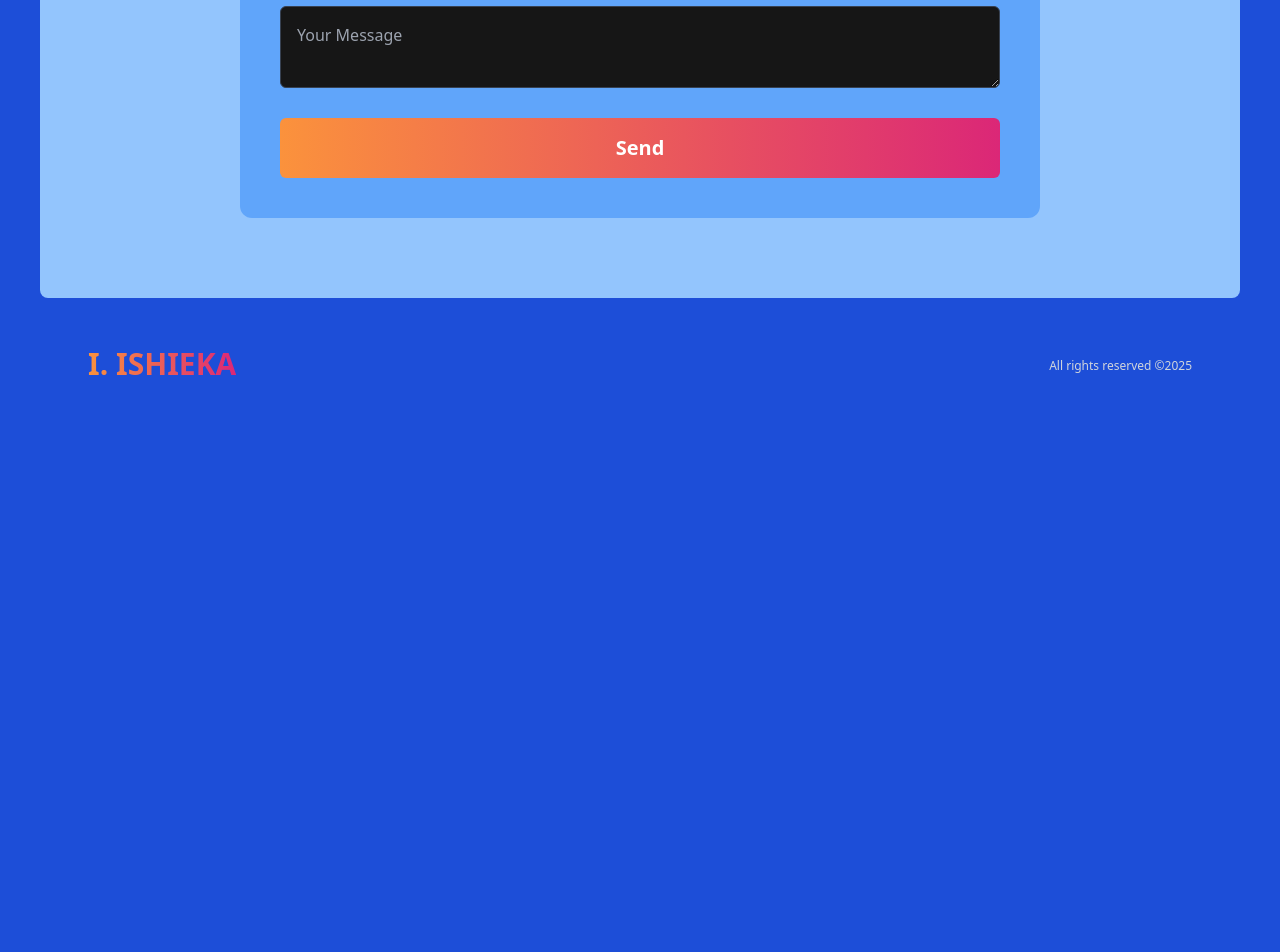
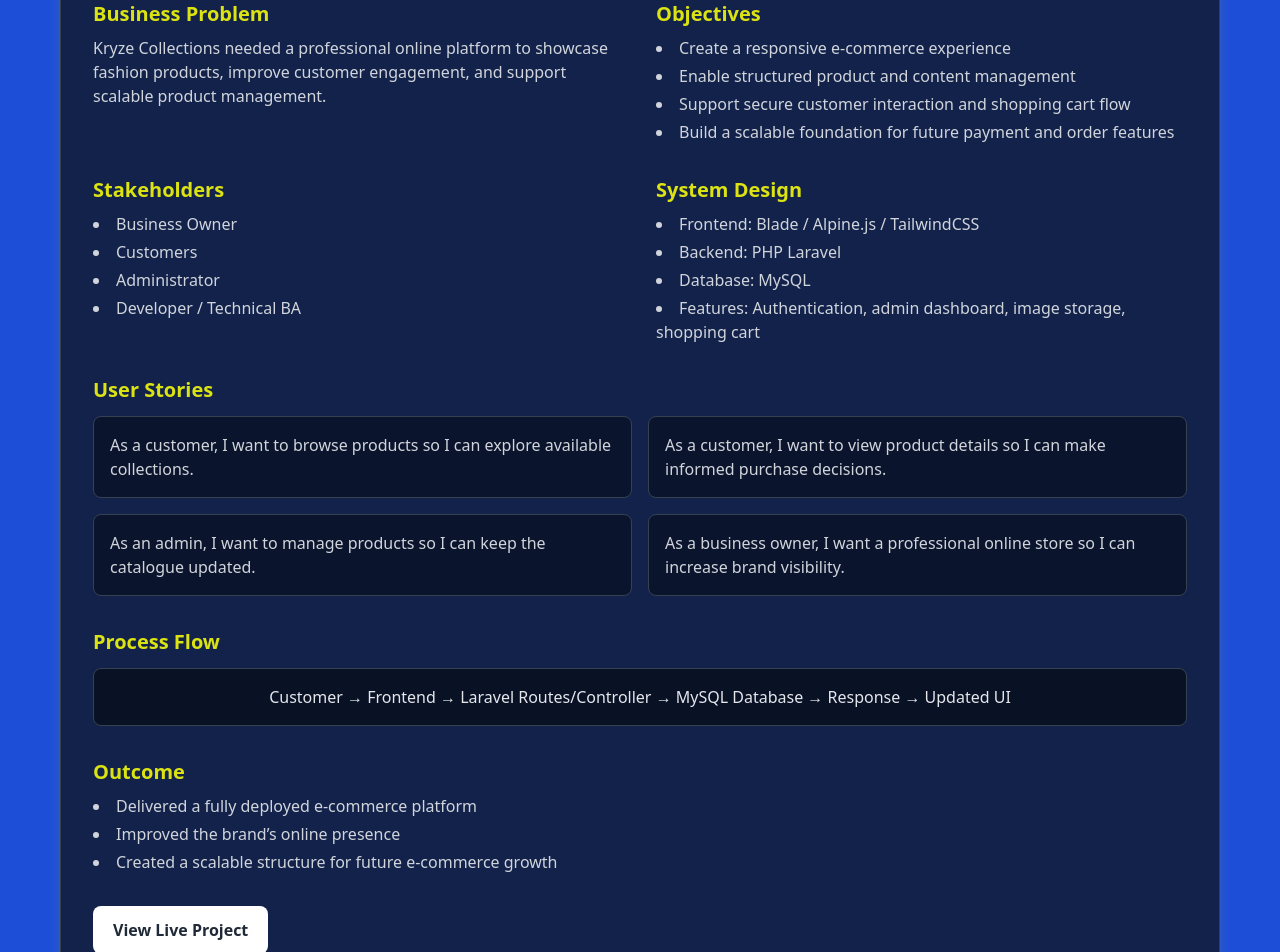
Before and after one commit to sam-guru/portfolio, a React (Create React App) app: page / in a window 1280 px wide. Shown: the part 2720-3672 px from the top of the page. Before the commit the page ends 3168 px from the top, so only its background shows below. Built offline with nearby package versions, Linux system fonts and the light colour scheme.

Commit message:
BA case studies added

```diff
--- a/src/App.js
+++ b/src/App.js
@@ -6,6 +6,7 @@
 import Navbar from "./components/Navbar";
 import Skills from "./components/Skills";
 import Work from "./components/Work";
+import CaseStudies from './components/CaseStudies';
 
 function App() {
   const [darkMode, setDarkMode] = useState(false);
@@ -25,6 +26,7 @@
       <Skills darkMode={darkMode} />
       <About darkMode={darkMode} />
       <Work darkMode={darkMode} />
+      <CaseStudies darkMode={darkMode} />
       <Contact darkMode={darkMode} />
       <Footer darkMode={darkMode} />
     </div>
--- /dev/null
+++ b/src/components/CaseStudies.jsx
@@ -0,0 +1,178 @@
+import React, { useEffect } from 'react';
+import AOS from 'aos';
+import 'aos/dist/aos.css';
+import 'swiper/css';
+import 'swiper/css/pagination';
+import 'swiper/css/navigation';
+
+
+
+const caseStudies = [
+  {
+    title: 'Kryze Collections',
+    subtitle: 'E-commerce Business Analysis & System Design',
+    problem:
+      'Kryze Collections needed a professional online platform to showcase fashion products, improve customer engagement, and support scalable product management.',
+    objectives: [
+      'Create a responsive e-commerce experience',
+      'Enable structured product and content management',
+      'Support secure customer interaction and shopping cart flow',
+      'Build a scalable foundation for future payment and order features'
+    ],
+    stakeholders: [
+      'Business Owner',
+      'Customers',
+      'Administrator',
+      'Developer / Technical BA'
+    ],
+    userStories: [
+      'As a customer, I want to browse products so I can explore available collections.',
+      'As a customer, I want to view product details so I can make informed purchase decisions.',
+      'As an admin, I want to manage products so I can keep the catalogue updated.',
+      'As a business owner, I want a professional online store so I can increase brand visibility.'
+    ],
+    processFlow:
+      'Customer → Frontend → Laravel Routes/Controller → MySQL Database → Response → Updated UI',
+    systemDesign: [
+      'Frontend: Blade / Alpine.js / TailwindCSS',
+      'Backend: PHP Laravel',
+      'Database: MySQL',
+      'Features: Authentication, admin dashboard, image storage, shopping cart'
+    ],
+    outcome: [
+      'Delivered a fully deployed e-commerce platform',
+      'Improved the brand’s online presence',
+      'Created a scalable structure for future e-commerce growth'
+    ]
+  }
+];
+
+const CaseStudies = () => {
+  useEffect(() => {
+    AOS.init({
+      duration: 1000,
+      once: false,
+    });
+  }, []);
+
+  return (
+    <div className='scroll-mt-[120px] max-w-[1200px] mx-auto p-5' id='work'>
+
+      {/* Business Analysis Case Studies */}
+        <div className='mt-24' data-aos='fade-up' data-aos-delay='200'>
+            <div className='mb-10'>
+                <p className='text-4xl mb-3 font-bold primary-color'>
+                    Business Analysis Case Studies
+                </p>
+                <p className='text-gray-100'>
+                    Selected projects showing how I analyse business problems, define requirements,
+                    and design technical solutions.
+                </p>
+            </div>
+
+            {caseStudies.map((study, index) => (
+                <div
+                    key={index}
+                    className='bg-gray-900/80 border border-gray-700 rounded-xl p-6 md:p-8 shadow-lg shadow-[#dce312]/20'>
+                    <div className='mb-6'>
+                        <h3 className='text-2xl md:text-3xl font-bold text-gray-100'>
+                            {study.title}
+                        </h3>
+                        <p className='text-blue-400 mt-2'>{study.subtitle}</p>
+                    </div>
+
+                    <div className='grid md:grid-cols-2 gap-8'>
+                        <div>
+                            <h4 className='text-xl font-semibold text-[#dce312] mb-2'>
+                                Business Problem
+                            </h4>
+                            <p className='text-gray-300'>{study.problem}</p>
+                        </div>
+
+                        <div>
+                            <h4 className='text-xl font-semibold text-[#dce312] mb-2'>
+                                Objectives
+                            </h4>
+                            <ul className='list-disc list-inside text-gray-300 space-y-1'>
+                                {study.objectives.map((item, i) => (
+                                <li key={i}>{item}</li>
+                                ))}
+                            </ul>
+                        </div>
+
+                        <div>
+                            <h4 className='text-xl font-semibold text-[#dce312] mb-2'>
+                                Stakeholders
+                            </h4>
+                            <ul className='list-disc list-inside text-gray-300 space-y-1'>
+                                {study.stakeholders.map((item, i) => (
+                                <li key={i}>{item}</li>
+                                ))}
+                            </ul>
+                        </div>
+
+                        <div>
+                            <h4 className='text-xl font-semibold text-[#dce312] mb-2'>
+                                System Design
+                            </h4>
+                            <ul className='list-disc list-inside text-gray-300 space-y-1'>
+                                {study.systemDesign.map((item, i) => (
+                                <li key={i}>{item}</li>
+                                ))}
+                            </ul>
+                        </div>
+                    </div>
+
+                    <div className='mt-8'>
+                        <h4 className='text-xl font-semibold text-[#dce312] mb-3'>
+                        User Stories
+                        </h4>
+                        <div className='grid md:grid-cols-2 gap-4'>
+                            {study.userStories.map((story, i) => (
+                                <div key={i}
+                                    className='bg-black/40 border border-gray-700 rounded-lg p-4 text-gray-300'>
+                                    {story}
+                                </div>
+                            ))}
+                        </div>
+                    </div>
+
+                    <div className='mt-8'>
+                        <h4 className='text-xl font-semibold text-[#dce312] mb-3'>
+                            Process Flow
+                        </h4>
+                        <div className='bg-black/50 border border-gray-700 rounded-lg p-4 text-gray-200 text-center'>
+                            {study.processFlow}
+                        </div>
+                    </div>
+
+                    <div className='mt-8'>
+                        <h4 className='text-xl font-semibold text-[#dce312] mb-2'>
+                            Outcome
+                        </h4>
+                        <ul className='list-disc list-inside text-gray-300 space-y-1'>
+                            {study.outcome.map((item, i) => (
+                                <li key={i}>{item}</li>
+                            ))}
+                        </ul>
+                    </div>
+
+                    <div className='mt-8'>
+                        <a
+                            href='https://kryze.co.uk'
+                            target='_blank'
+                            rel='noopener noreferrer'>
+                            <button className='rounded-lg px-5 py-3 bg-white text-gray-800 font-bold hover:bg-blue-500 hover:text-white transition-all'>
+                                View Live Project
+                            </button>
+                        </a>
+                    </div>
+                </div>
+            ))}
+        </div>
+    </div>
+  );
+};
+
+
+export default CaseStudies;
--- a/src/components/Work.jsx
+++ b/src/components/Work.jsx
@@ -3,8 +3,8 @@
 import 'aos/dist/aos.css';
 import 'swiper/css';
 import 'swiper/css/pagination';
-import 'swiper/css/navigation'; // 1. Added Navigation CSS
-import { Pagination, Autoplay, Navigation } from 'swiper/modules'; // 2. Added Navigation module
+import 'swiper/css/navigation';
+import { Pagination, Autoplay, Navigation } from 'swiper/modules'  //navigation module
 import { Swiper, SwiperSlide } from 'swiper/react';
 import proj1 from '../assets/mig-check.png';
 import proj2 from '../assets/fertzmall.png';
```
